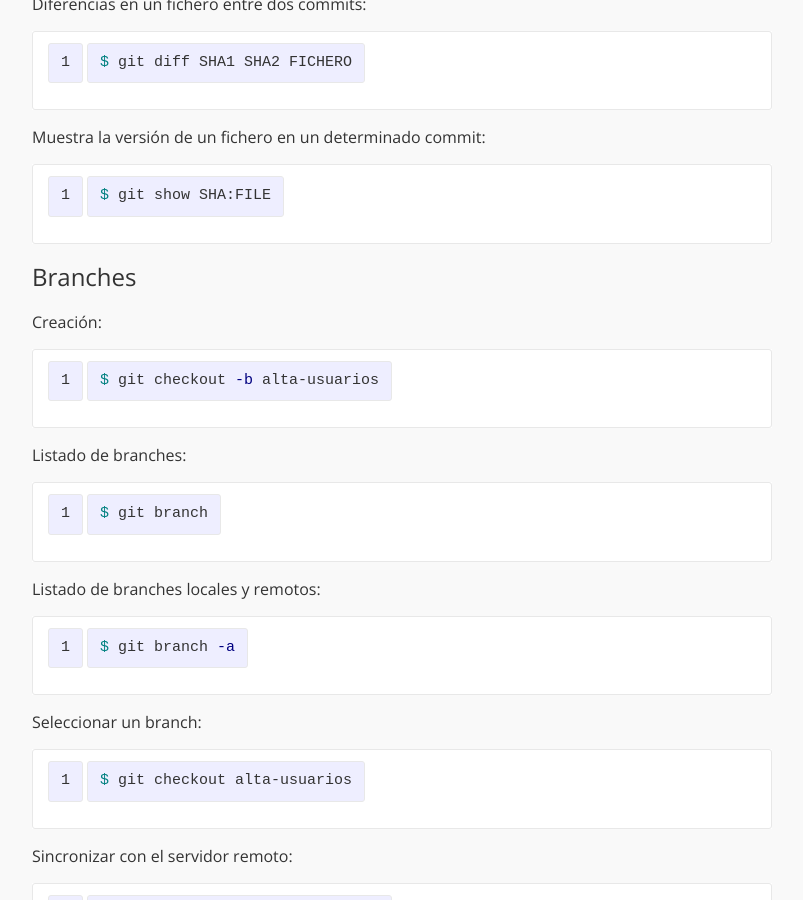
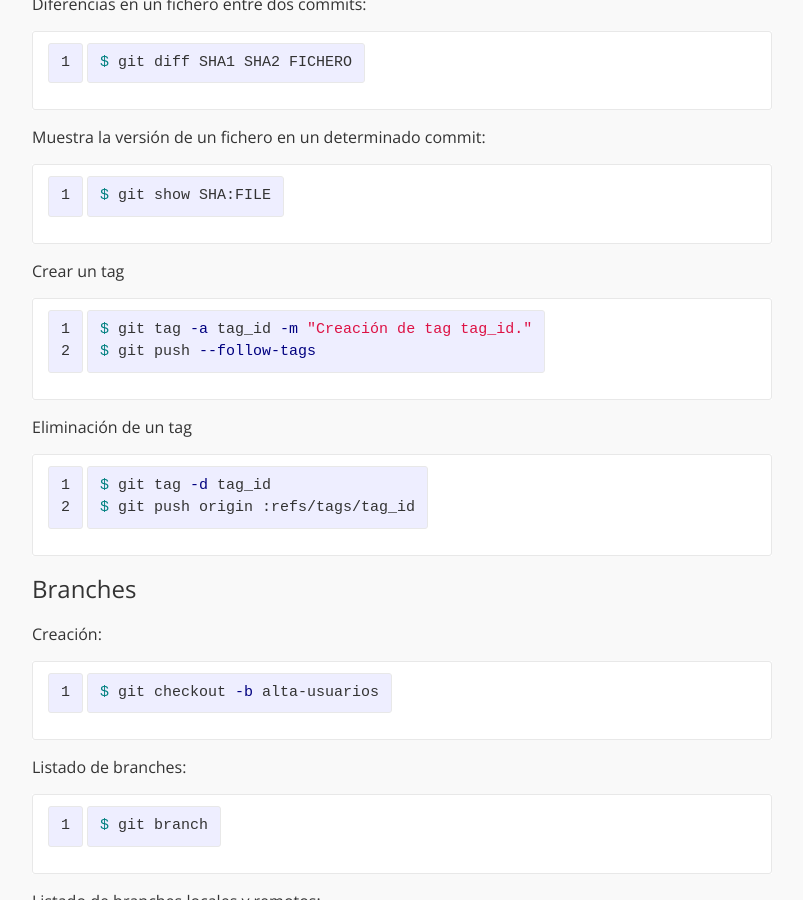
Before and after one commit to eduardofilo/eduardofilo.jekyll, a Jekyll site: the page built from desarrollo/git.md, in a window 1280 px wide and 900 px high, scrolled down 4213 px. Shown: the whole window, without its empty margins (238-1041 px from the left). Built offline with Jekyll 4.4.1, drawn with Linux system fonts in a browser that asks for light colours; emoji names are drawn with the system emoji font.

Commit message:
Gestión de tags en git.

````diff
--- a/desarrollo/git.md
+++ b/desarrollo/git.md
@@ -171,6 +171,20 @@ Muestra la versión de un fichero en un determinado commit:
 $ git show SHA:FILE
 ```
 
+Crear un tag
+
+```bash
+$ git tag -a tag_id -m "Creación de tag tag_id."
+$ git push --follow-tags
+```
+
+Eliminación de un tag
+
+```bash
+$ git tag -d tag_id
+$ git push origin :refs/tags/tag_id
+```
+
 ## Branches
 
 Creación:
````
